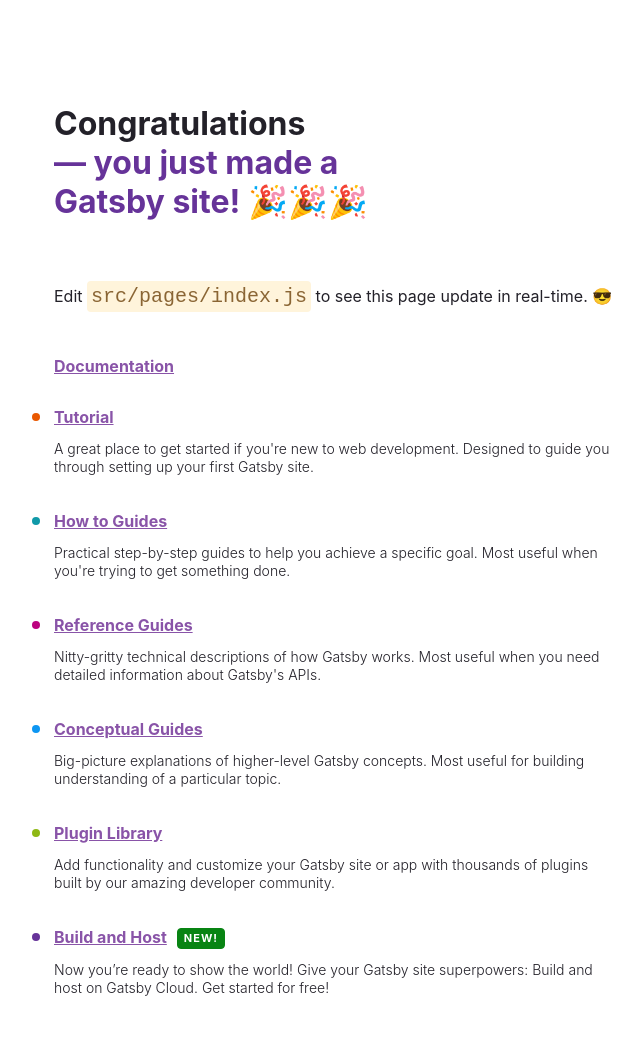
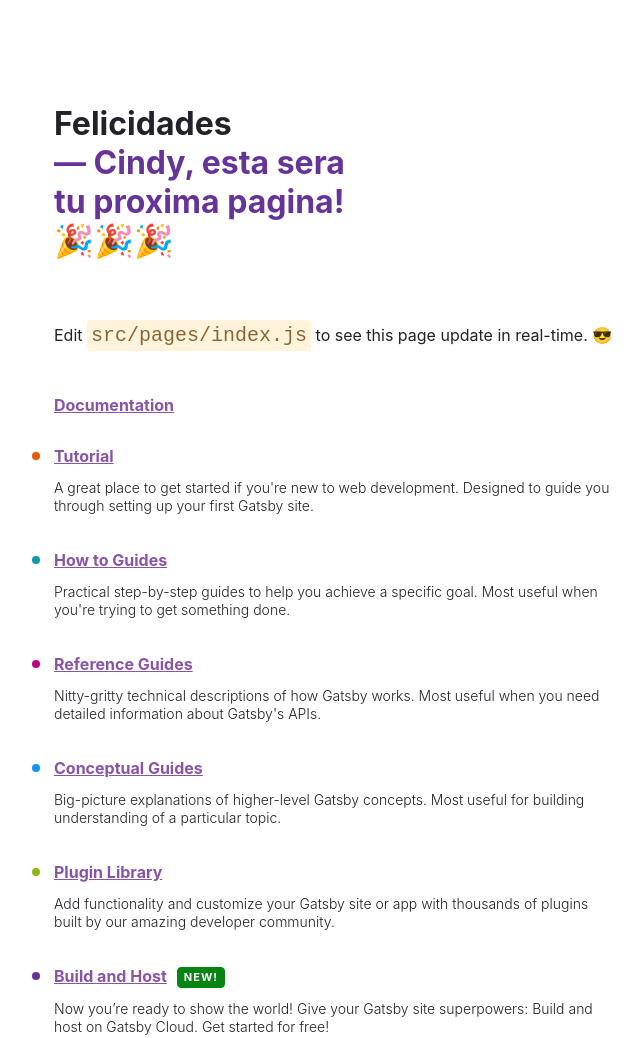
Before and after one commit to OmarP26/gatsby-tutorial-site, a Gatsby site: page / in a window 1280 px wide. Shown: the top 1038 px of the page, without its empty margins (50-692 px from the left). Built offline with nearby package versions, Linux system fonts and the light colour scheme; Gatsby itself is replaced by a stand-in of ours.

Commit message:
Changed title to present info

```diff
--- a/src/pages/index.js
+++ b/src/pages/index.js
@@ -131,9 +131,9 @@
     <main style={pageStyles}>
       <title>Home Page</title>
       <h1 style={headingStyles}>
-        Congratulations
+        Felicidades
         <br />
-        <span style={headingAccentStyles}>— you just made a Gatsby site! </span>
+        <span style={headingAccentStyles}>— Cindy, esta sera tu proxima pagina! </span>
         <span role="img" aria-label="Party popper emojis">
           🎉🎉🎉
         </span>
```
